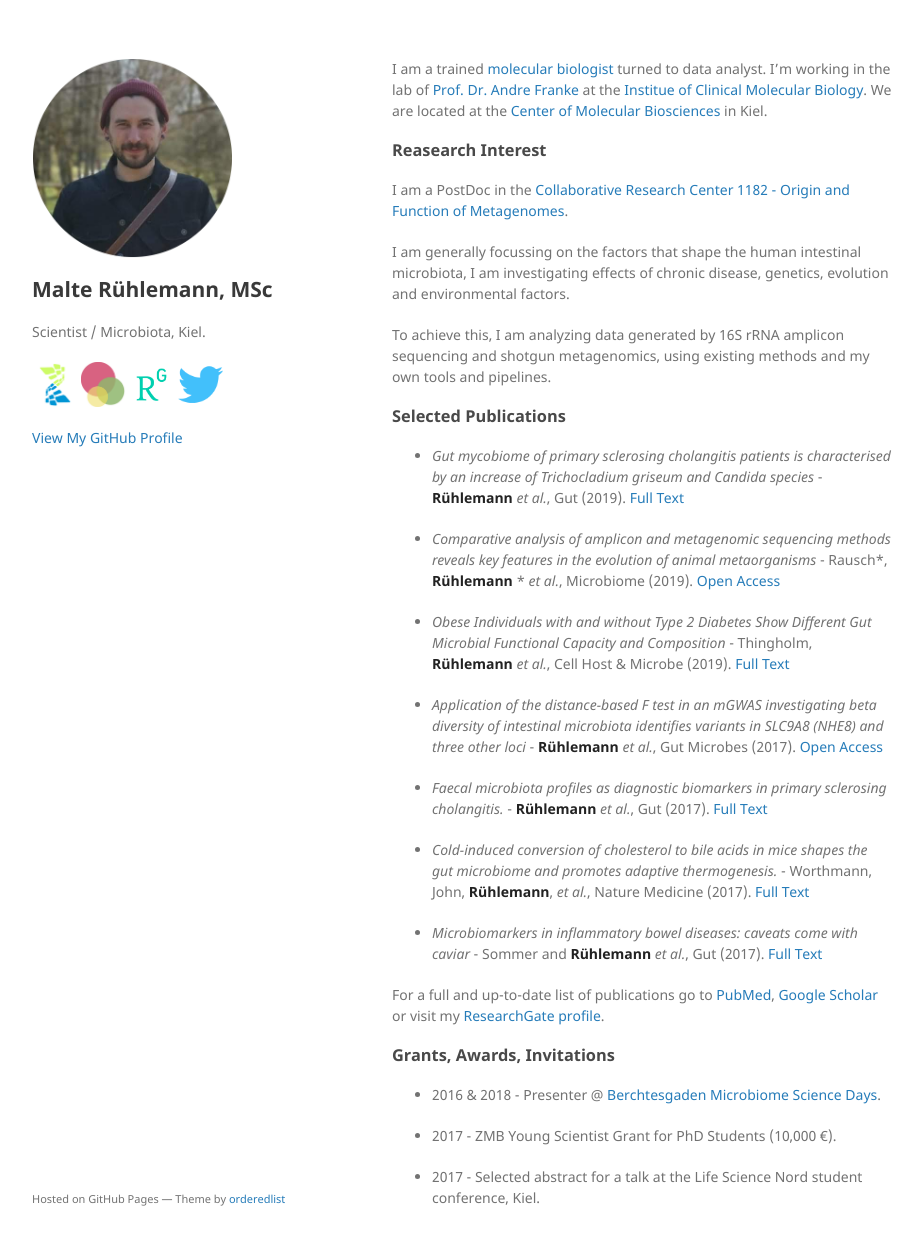
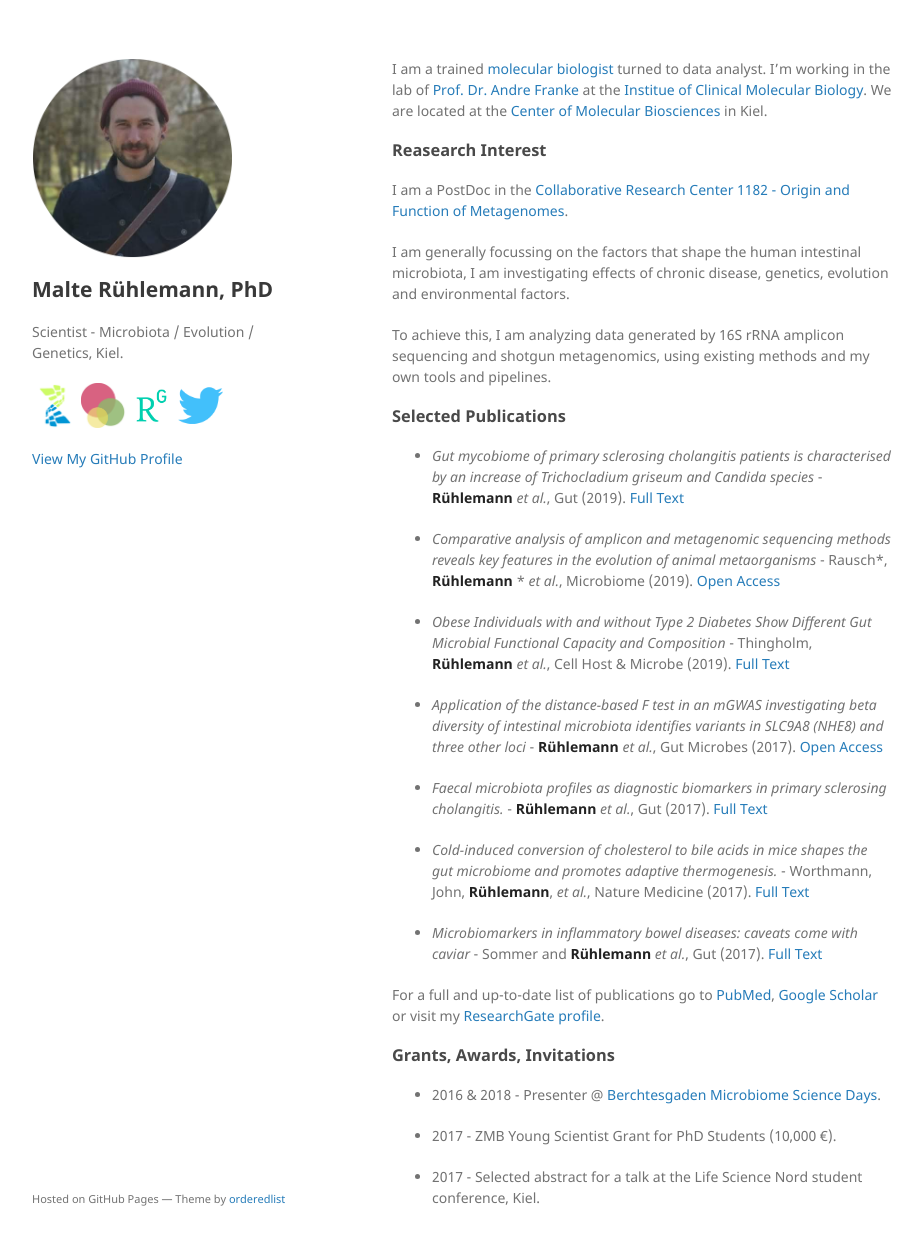
Before and after one commit to mruehlemann/mruehlemann.github.io, a Jekyll site: the page built from index.md, in a window 1280 px wide and 1278 px high. Shown: the top 1245 px of the window, without its empty margins (178-1100 px from the left). Built offline with Jekyll 4.4.1, drawn with Linux system fonts in a browser that asks for light colours.

Commit message:
Update _config.yml

```diff
--- a/_config.yml
+++ b/_config.yml
@@ -1,5 +1,5 @@
-title: Malte Rühlemann, MSc
-description: Scientist / Microbiota, Kiel.
+title: Malte Rühlemann, PhD
+description: Scientist - Microbiota / Evolution / Genetics, Kiel.
 show_downloads: false
 google_analytics: UA-113314201-1
 theme: jekyll-theme-minimal
```
